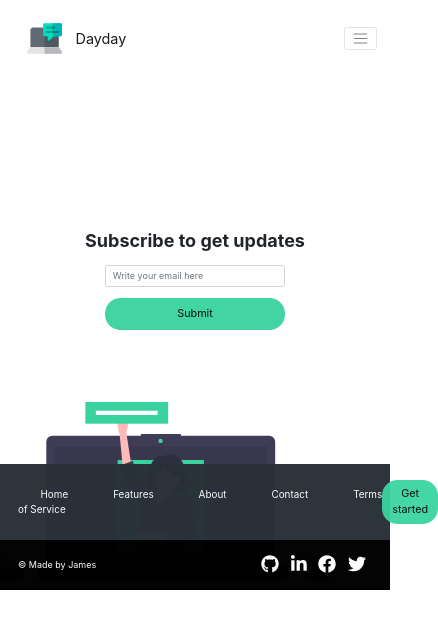
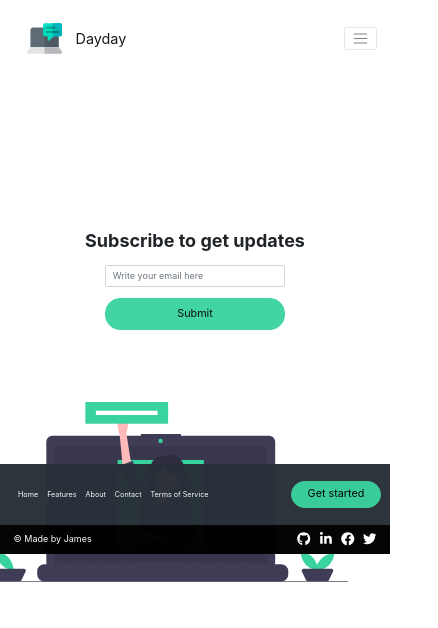
Before and after one commit to jte0711/simple-landing-page, a Next.js app: page /signup in a window 390 px wide. Shown: the top 628 px of the page, 438 px wide, since content can reach past the window. Built offline with nearby package versions, Linux system fonts and the light colour scheme.

Commit message:
Add mobile view for footer

```diff
--- a/components/css/style.css
+++ b/components/css/style.css
@@ -67,7 +67,7 @@ h3 {
 
 .navFooterItems {
   color: white;
-  font-size: 1.1rem;
+  font-size: 0.8rem;
   margin: 0rem 2.5rem;
 }
 
@@ -102,6 +102,22 @@ div .navbar {
 }
 
 /* Mobile Style */
+
+.navFooterItemsMb {
+  color: white;
+  font-size: 0.8rem;
+  margin: 0rem 0.5rem;
+}
+
+.brandsMb {
+  color: white;
+  font-size: 1.5rem;
+  margin: 0rem 0.5rem;
+}
+
+.navButtonMb {
+  margin-right: 1rem;
+}
 
 .homeButton-Mb {
   width: 15rem;
--- a/components/footer.jsx
+++ b/components/footer.jsx
@@ -20,23 +20,74 @@ let idStyle = {
   height: "5.5rem",
   width: "100%",
   backgroundColor: "black"
-}
+};
 
 let copyStyle = {
   color: "white",
   marginLeft: "2rem"
-}
+};
 
 let smStyle = {
   marginRight: "2rem"
-}
+};
 
 let navFooterStyle = {
   marginLeft: "2rem"
+};
+
+let navFooterStyleMb = {
+  marginLeft: "1.5rem"
+};
+
+let footerMb = {
+  backgroundColor: "#293039",
+  opacity: "98%",
+  height: "10rem",
+  paddingLeft: "0rem",
+  paddingRight: "0rem"
+};
+
+let idStyleMb = {
+  height: "4rem",
+  width: "100%",
+  backgroundColor: "black"
+};
+
+let copyStyleMb = {
+  color: "white",
+  marginLeft: "1.5rem"
+};
+
+let smStyleMb = {
+  marginRight: "1rem"
+};
+
+class Footer extends React.Component{
+
+  constructor(props){
+    super(props);
+    this.state = {
+      screenWidth: 1000,
+    }
   }
 
-class Footer extends React.Component{
+  componentDidMount(){
+    window.addEventListener("resize", this.resize.bind(this));
+    this.resize();
+  }
+
+  resize(){
+    let curWidth = window.innerWidth;
+    if (curWidth !== this.state.screenWidth) {
+        this.setState({screenWidth:curWidth});
+    }
+  }
+
   render(){
+
+    let isMobile = (this.state.screenWidth <= 720);
+
+    if (isMobile !== true){
       return(
         <div className="container-fluid d-flex flex-column" style={footerStyle}>
           <div className="d-flex align-items-center justify-content-between" style={navStyle}>
@@ -64,6 +115,36 @@ class Footer extends React.Component{
           </div>
         </div>
       );
+    } else {
+      return(
+        <div className="container-fluid d-flex flex-column" style={footerMb}>
+          <div className="d-flex align-items-center justify-content-between" style={navStyle}>
+            <nav style={navFooterStyleMb}>
+              <span className="navFooterItemsMb">Home</span>
+              <span className="navFooterItemsMb">Features</span>
+              <span className="navFooterItemsMb">About</span>
+              <span className="navFooterItemsMb">Contact</span>
+              <span className="navFooterItemsMb">Terms of Service</span>
+            </nav>
+            <Buttons addClass="navButtonMb homeButton-L" link="/signup" text="Get started"/>
+          </div>
+
+          <div className="d-flex justify-content-between align-items-center" style={idStyleMb}>
+            <div style={copyStyleMb}>
+              <span>&copy; Made by James</span>
+            </div>
+
+            <div style={smStyleMb}>
+              <FontAwesomeIcon className="brandsMb" icon={faGithub}/>
+              <FontAwesomeIcon className="brandsMb" icon={faLinkedinIn}/>
+              <FontAwesomeIcon className="brandsMb" icon={faFacebook}/>
+              <FontAwesomeIcon className="brandsMb" icon={faTwitter}/>
+            </div>
+          </div>
+        </div>
+      );
+    }
+
   }
 }
 
```
Lines whose indentation alone changed are shown as unchanged.
